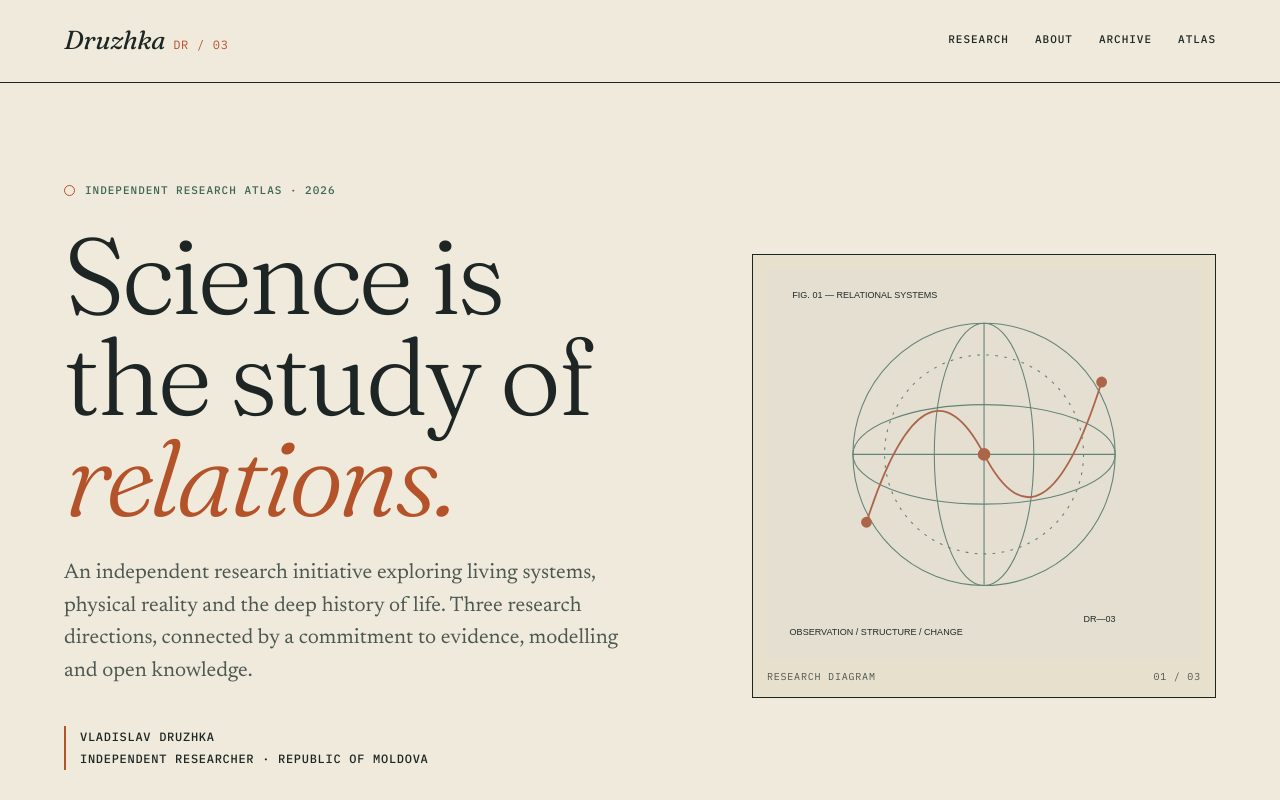
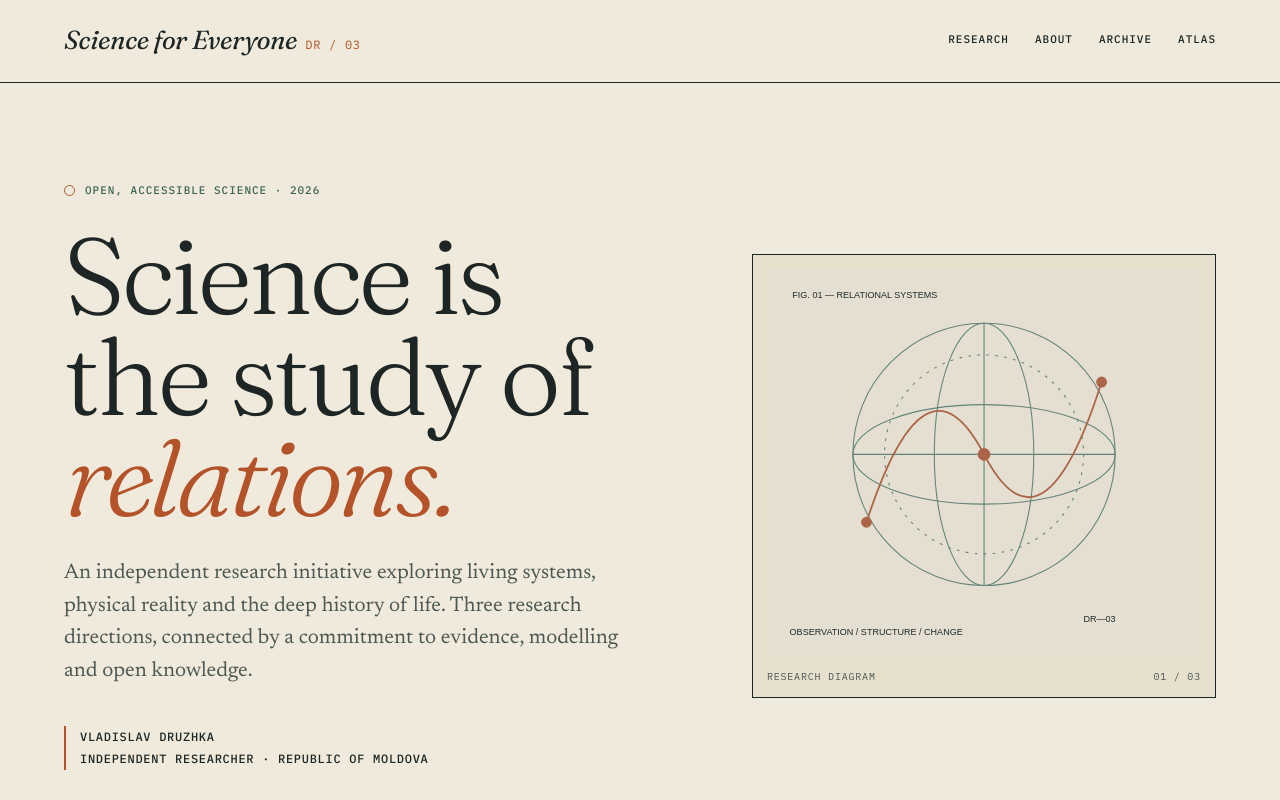
Before and after one commit to vladimikal/vladimikal.github.io, a plain HTML site: page index.html in a window 1280 px wide. Shown: the top 800 px of the page. Drawn offline with Linux system fonts and the light colour scheme.

Commit message:
Home page: rename project to Science for Everyone; open, accessible science framing
Co-Authored-By: Claude Haiku 5.5 <noreply@anthropic.com>
Claude-Session: https://claude.ai/code/session_01WPBASHjBbctQ5dsDeyQaE2

```diff
--- a/index.html
+++ b/index.html
@@ -4,7 +4,7 @@
 <meta charset="UTF-8">
 <meta name="viewport" content="width=device-width, initial-scale=1">
 <meta name="description" content="Independent Research Initiative by Vladislav Druzhka.">
-<title>Vladislav Druzhka — Independent Research</title>
+<title>Science for Everyone — Vladislav Druzhka</title>
 
 <link rel="preconnect" href="https://fonts.googleapis.com">
 <link rel="preconnect" href="https://fonts.gstatic.com" crossorigin>
@@ -163,7 +163,7 @@ footer{
 <header>
  <div class="wrap">
   <nav>
-   <a class="logo" href="#">Druzhka<span>DR / 03</span></a>
+   <a class="logo" href="#">Science for Everyone<span>DR / 03</span></a>
    <div class="links">
     <a href="#research">Research</a>
     <a href="#about">About</a>
@@ -178,7 +178,7 @@ footer{
 
 <section class="wrap hero">
  <div>
-  <div class="kicker"><span class="ring"></span>Independent Research Atlas · 2026</div>
+  <div class="kicker"><span class="ring"></span>Open, accessible science · 2026</div>
   <h1>Science is<br>the study of<br><em>relations.</em></h1>
   <p class="lead">
    An independent research initiative exploring living
@@ -386,7 +386,7 @@ footer{
 </main>
 
 <footer class="wrap">
- <span>DR / 03 — Independent Research Atlas</span>
+ <span>Science for Everyone · DR / 03</span>
  <span>Vladislav Druzhka · 2026</span>
 </footer>
 
```
